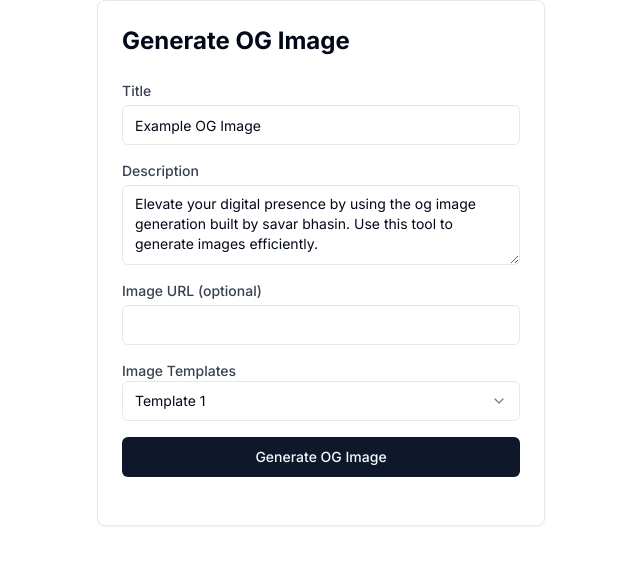
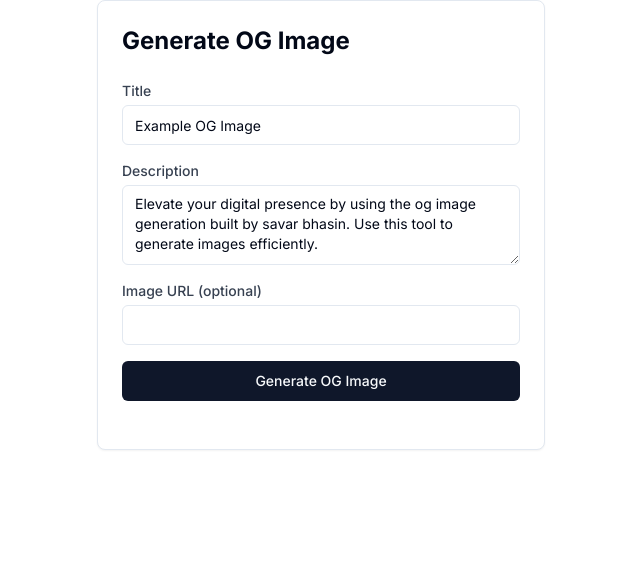
Before and after one commit to savarbhasin/og-image, a Next.js app: page / in a window 1280 px wide. Shown: the top 564 px of the page, without its empty margins (319-959 px from the left). Built offline with nearby package versions, Linux system fonts and the light colour scheme.

Commit message:
fixx image

```diff
--- a/components/form.tsx
+++ b/components/form.tsx
@@ -18,12 +18,10 @@ interface FormData {
     title: string;
     description: string;
     image?: string;
-    template: string;
 }
 
 const OGImageForm = () => {
     const { register, handleSubmit, control, formState: { errors }, watch } = useForm<FormData>({defaultValues:{
-        template: 'template-1',
         description: 'Elevate your digital presence by using the og image generation built by savar bhasin. Use this tool to generate images efficiently.',
         title: 'Example OG Image',
     }});
@@ -35,7 +33,7 @@ const OGImageForm = () => {
 
     const onSubmit : SubmitHandler<FormData> = async (data, e?: BaseSyntheticEvent) => {
         e?.preventDefault();
-        const response = await fetch(`/api/og?title=${encodeURIComponent(data.title.slice(0,50))}&description=${encodeURIComponent(data.description.slice(0,200))}&template=${data.template}`, {
+        const response = await fetch(`/api/og?title=${encodeURIComponent(data.title.slice(0,50))}&description=${encodeURIComponent(data.description.slice(0,200))}${data.image && `&image=${encodeURIComponent(data.image)}`}`, {
             method: 'GET',
             headers: {
                 'Content-Type': 'application/json'
@@ -89,28 +87,6 @@ const OGImageForm = () => {
                         />
                     </div>
 
-                    <div>
-                        <label htmlFor="template" className="block text-sm font-medium text-gray-700">Image Templates</label>
-                        <Controller
-                            name="template"
-                            control={control}
-                            defaultValue=""
-                            render={({ field }) => (
-                                <Select onValueChange={field.onChange} value={field.value}>
-                                    <SelectTrigger className="w-full">
-                                        <SelectValue placeholder="Template" />
-                                    </SelectTrigger>
-                                    <SelectContent>
-                                        <SelectItem value="template-1">Template 1</SelectItem>
-                                        <SelectItem value="template-2">Template 2</SelectItem>
-                                        <SelectItem value="template-3">Template 3</SelectItem>
-                                    </SelectContent>
-                                </Select>
-                            )}
-                            rules={{ required: "Template is required" }}
-                        />
-                        {errors.template && <p className="text-red-500 text-xs mt-1">{errors.template.message}</p>}
-                    </div>
 
                     <Button type="submit" className="w-full">Generate OG Image</Button>
                 </form>
```
